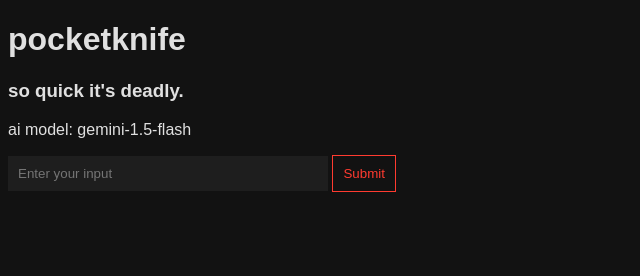
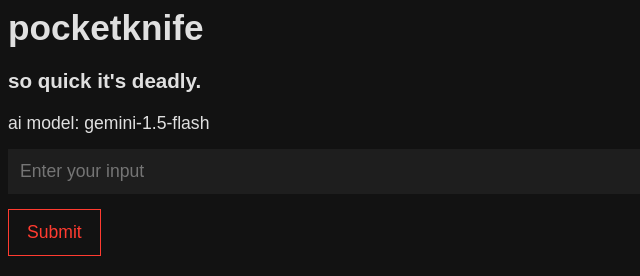
Before and after one commit to yuvify/pocketknife, a plain HTML site: page public/index.html in a window 1280 px wide. Shown: the whole page, without its empty margins (0-640 px from the left). Drawn offline with nearby package versions, Linux system fonts and the light colour scheme.

Commit message:
Update style.css

```diff
--- a/public/style.css
+++ b/public/style.css
@@ -2,29 +2,53 @@ body {
   font-family: Arial, sans-serif;
   background-color: #121212;
   color: #e0e0e0;
+  font-size: 1.1rem;
+}
+
+main {
+  margin: 0 auto;
+  padding: 20px;
+  max-width: 600px;
+  display: flex;
+  flex-direction: column;
+  align-items: center;
+}
+
+h1,
+h2,
+p {
+  margin: 0 0 15px 0;
+  text-align: left;
+  width: 100%;
 }
 
 input[type="text"] {
-  width: 300px;
-  padding: 10px;
+  width: 100%;
+  padding: 12px;
+  font-size: 1.1rem;
   background-color: #1e1e1e;
   color: #ffffff;
   border: none;
-  border-radius: 0;
-  outline: none;
+  margin-bottom: 15px;
 }
 
 button {
-  padding: 10px;
+  padding: 12px 18px;
+  font-size: 1.1rem;
   background-color: transparent;
   color: #ff3b30;
   border: 1px solid #ff3b30;
-  border-radius: 0;
   cursor: pointer;
-  outline: none;
 }
 
 button:hover {
   background-color: #ff3b30;
   color: #ffffff;
 }
+
+#response {
+  margin-top: 20px;
+  font-size: 1rem;
+  text-align: left;
+  width: 100%;
+}
```
